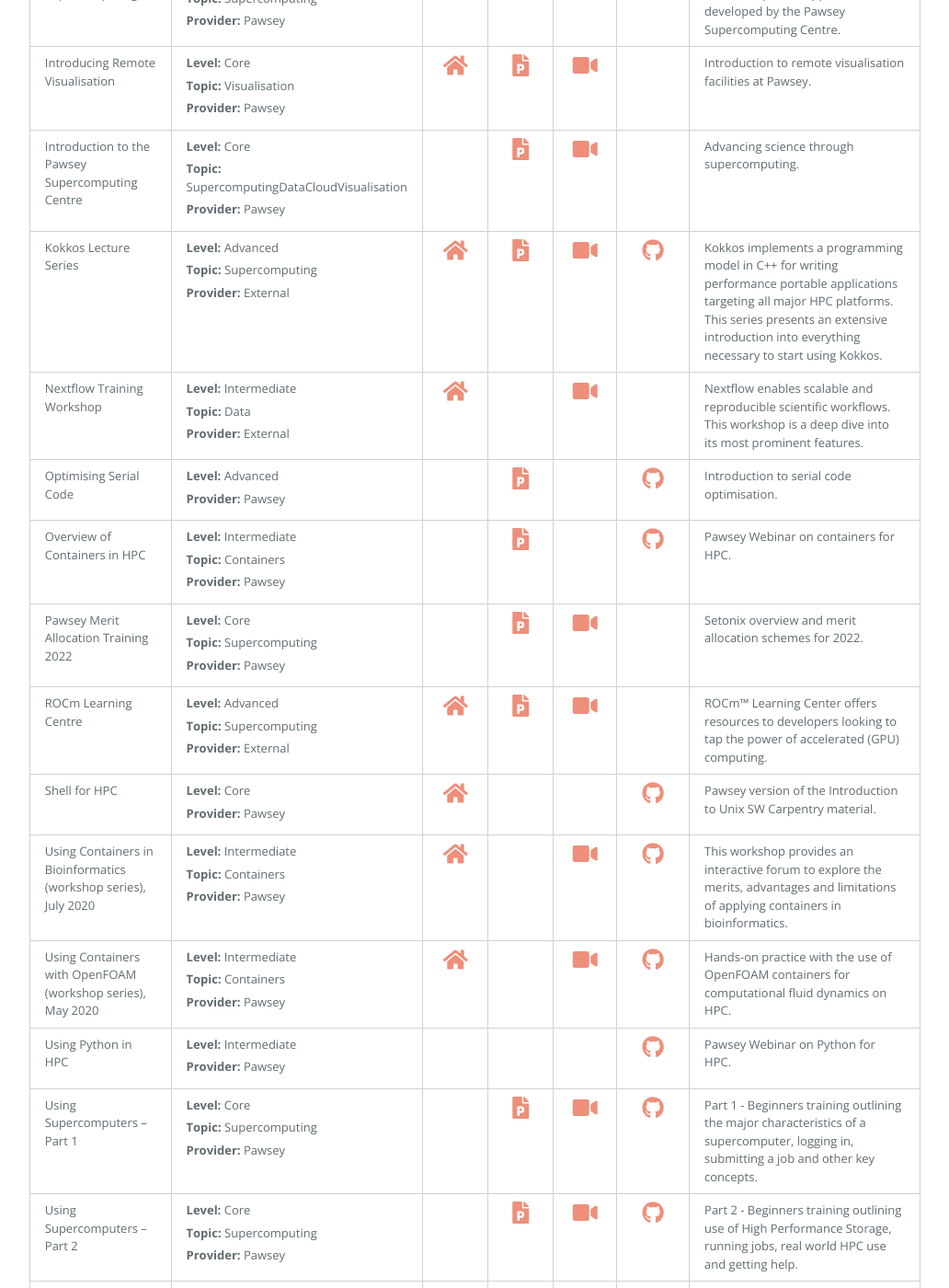
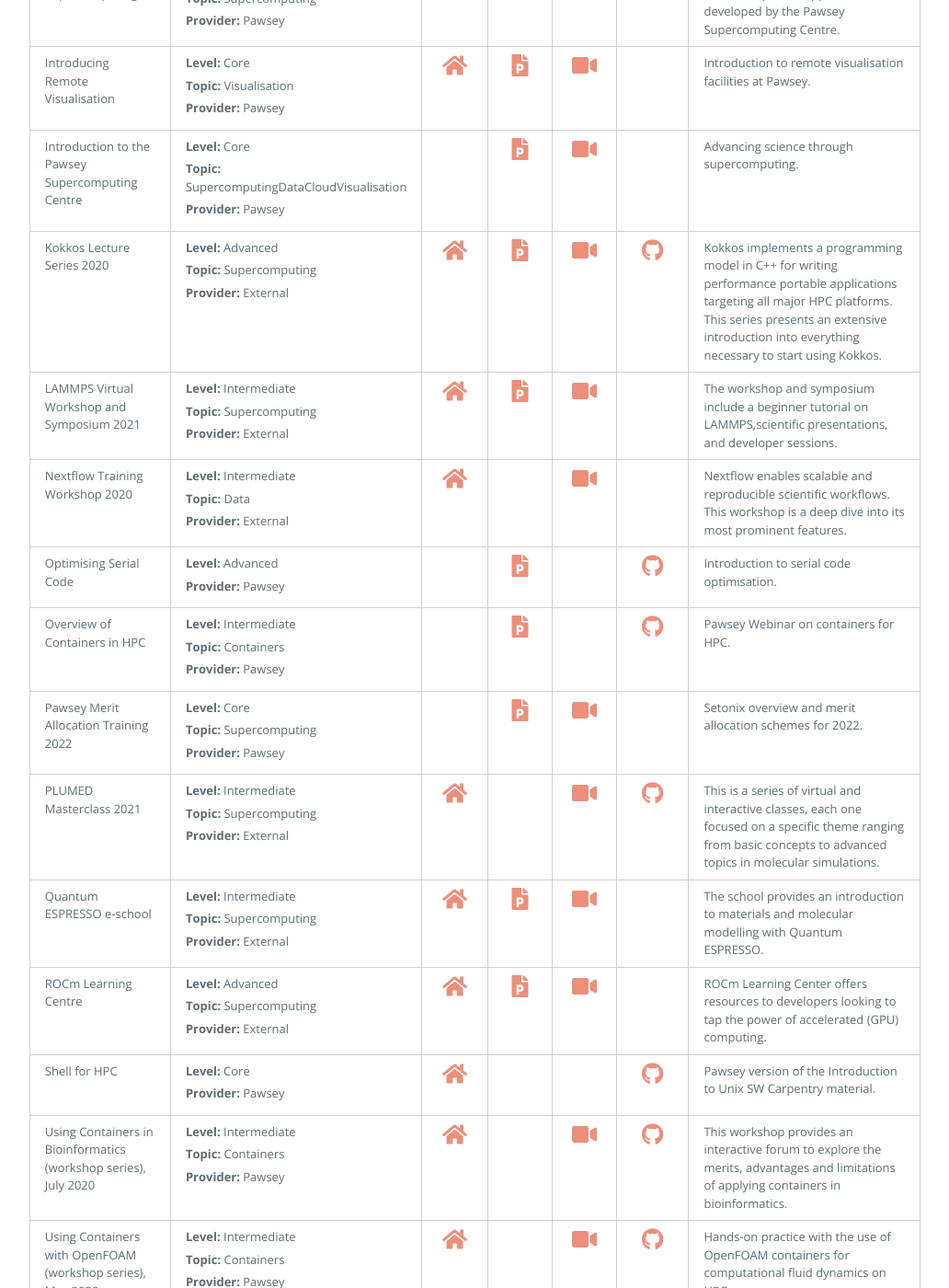
Before and after one commit to PawseySC/PawseySC.github.io, a Jekyll site: the page built from training.md, in a window 1280 px wide and 1400 px high, scrolled down 1391 px. Shown: the whole window at 92% size, without its empty margins (173-1205 px from the left). Built offline with Jekyll 4.4.1, drawn with Linux system fonts in a browser that asks for light colours; our own code applies the rules of GitHub Pages for plain Markdown files; the repository's description, which GitHub fills in, is left out; some of the changed text lies outside the part shown.

Commit message:
added external: plumed, lammps, quantum espresso

```diff
--- a/_data/links.yml
+++ b/_data/links.yml
@@ -222,7 +222,7 @@
   ppt: https://support.pawsey.org.au/documentation/download/attachments/2162899/Data%20Intensive%20Workflows%20in%20HPC.pdf?api=v2
   git: https://github.com/PawseySC/data-intensive-workflows
 # External
-- title: Nextflow Training Workshop
+- title: Nextflow Training Workshop 2020
   description: Nextflow enables scalable and reproducible scientific workflows. This workshop is a deep dive into its most prominent features.
   pageName: training.md
   level: Intermediate
@@ -230,7 +230,7 @@
   provider: External
   url: https://seqera.io/training
   vid: https://www.youtube.com/playlist?list=PLPZ8WHdZGxmUv4W8ZRlmstkZwhb_fencI
-- title: High-Performance Computing with Python
+- title: High-Performance Computing with Python 2021
   description: The course shows how Python can be used on parallel architectures and how to optimize critical parts of code using various tools.
   pageName: training.md
   level: Advanced
@@ -239,7 +239,7 @@
   url: https://www.cscs.ch/events/events/event-detail/high-performance-computing-with-python-4
   vid: https://www.youtube.com/playlist?list=PL1tk5lGm7zvR__U3b3HmhSqJSDQh1bwPP
   git: https://github.com/eth-cscs/PythonHPC
-- title: Kokkos Lecture Series
+- title: Kokkos Lecture Series 2020
   description: Kokkos implements a programming model in C++ for writing performance portable applications targeting all major HPC platforms. This series presents an extensive introduction into everything necessary to start using Kokkos.
   pageName: training.md
   level: Advanced
@@ -250,7 +250,7 @@
   vid: https://github.com/kokkos/kokkos-tutorials/wiki/Kokkos-Lecture-Series
   git: https://github.com/kokkos/kokkos-tutorials
 - title: ROCm Learning Centre
-  description: ROCm™ Learning Center offers resources to developers looking to tap the power of accelerated (GPU) computing.
+  description: ROCm Learning Center offers resources to developers looking to tap the power of accelerated (GPU) computing.
   pageName: training.md
   level: Advanced
   topic: Supercomputing
@@ -258,3 +258,30 @@
   url: https://developer.amd.com/resources/rocm-resources/rocm-learning-center
   ppt: https://developer.amd.com/resources/rocm-resources/rocm-learning-center
   vid: https://developer.amd.com/resources/rocm-resources/rocm-learning-center
+- title: PLUMED Masterclass 2021
+  description: This is a series of virtual and interactive classes, each one focused on a specific theme ranging from basic concepts to advanced topics in molecular simulations.
+  pageName: training.md
+  level: Intermediate
+  topic: Supercomputing
+  provider: External
+  url: https://www.plumed.org/masterclass
+  vid: https://www.plumed.org/masterclass
+  git: https://github.com/plumed?q=masterclass&type=&language=&sort=
+- title: LAMMPS Virtual Workshop and Symposium 2021
+  description: The workshop and symposium include a beginner tutorial on LAMMPS,scientific presentations, and developer sessions.
+  pageName: training.md
+  level: Intermediate
+  topic: Supercomputing
+  provider: External
+  url: https://www.lammps.org/workshops/Aug21
+  ppt: https://www.lammps.org/workshops/Aug21/
+  vid: https://www.lammps.org/workshops/Aug21
+- title: Quantum ESPRESSO e-school
+  description: The school provides an introduction to materials and molecular modelling with Quantum ESPRESSO.
+  pageName: training.md
+  level: Intermediate
+  topic: Supercomputing
+  provider: External
+  url: https://indico.ictp.it/event/9616
+  ppt: https://indico.ictp.it/event/9616/other-view?view=ictptimetable
+  vid: https://indico.ictp.it/event/9616/other-view?view=ictptimetable
```
